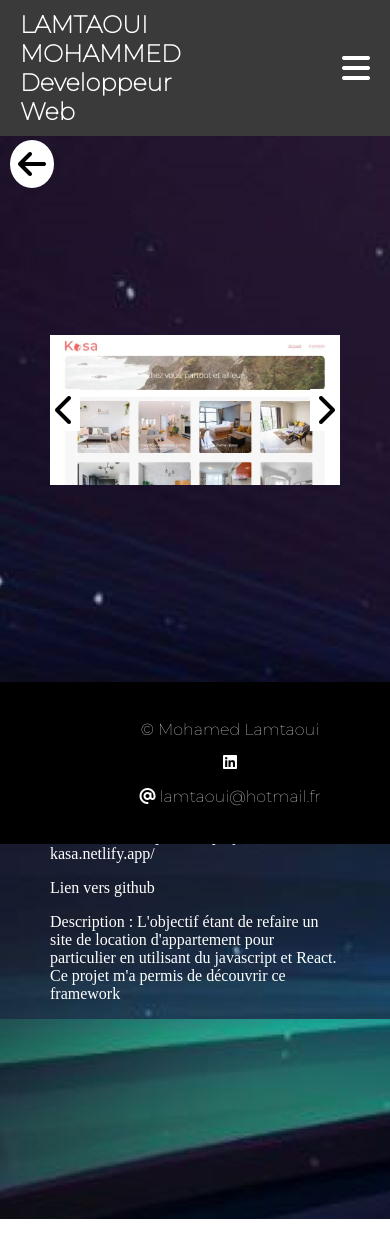
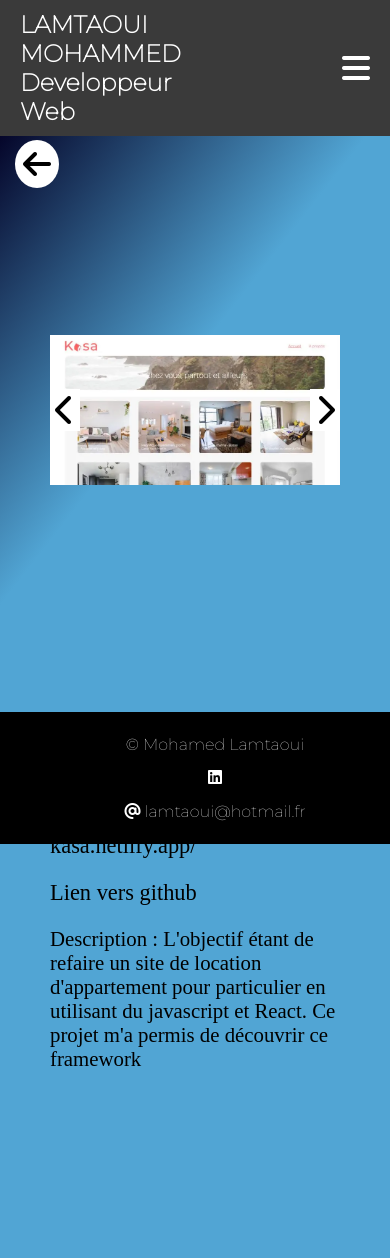
Before and after one commit to lamOpenclassroom/portfolio, a React (Create React App) app: page /detail/13 in a window 390 px wide. Shown: the top 1258 px of the page. Before the commit the page ends 1219 px from the top, so only its background shows below. Built offline with nearby package versions, Linux system fonts and the light colour scheme.

Commit message:
correction margin + delete code useless

```diff
--- a/src/assets/style/App.scss
+++ b/src/assets/style/App.scss
@@ -1,28 +1,16 @@
 html,body{
     margin: 0;
     padding: 0;
-    background-image: url("../image/image-font.jpg");
+    background: rgb(2,0,36);
+    background: linear-gradient(128deg, rgba(2,0,36,1) 0%, rgba(81,165,212,1) 33%);
     a{
         text-decoration:none;
         color: #000;
     }
 
     .my-app-change{
-        h1{
-            font-size: 2rem;
-            color: #fff;
-        }
-
-        h2{
-            color: #fff;
-        }
-
         p,a{
-            font-size: 1.2rem;
-            color: #fff;
-            @media (max-width:415px){
-                font-size: 1rem;
-            }
+            font-size: 1.4rem;
         }
 
         label{
--- a/src/assets/style/contact.scss
+++ b/src/assets/style/contact.scss
@@ -6,7 +6,7 @@ $gradientColor: rgb(170, 203, 221);
     display: flex;
     flex-direction: column;
     align-items: center;
-    margin-top: 80px;
+    margin-top: 75px;
     padding: 30px;
     height: 100vh;
     @media (max-width:725px){
--- a/src/assets/style/detail.scss
+++ b/src/assets/style/detail.scss
@@ -1,34 +1,23 @@
+.icon-detail{
+    position: relative;
     .detail{
         position: relative;
-    margin:150px 50px 50px;
         display:flex;
-    align-items: center;
         flex-wrap: wrap;
         justify-content: center;
+        align-items: center;
+        margin: 50px;
         @media (min-width:1235px){
             height: 100vh;
             justify-content: space-around;
         }
         @media (max-width:1235px){
+            margin: 50px 50px 200px 50px;
+        }
+        @media (max-width:740px){
             margin: 120px 50px 200px 50px;
         }
-    .return{
-        position: absolute;
-        top: 50px;
-        left: -40px;
-        font-size: 2rem;
-        color: #000;
-        padding: 8px;
-        background: #fff;
-        cursor: pointer;
-        border-radius: 50%;
-        @media(max-width:725px){
-            top: 20px;
-        }
-    }
-    margin: 50px;
-    display: flex;
-    align-items: center;
+
         .picture-size{
             .listPicture{
                 position: relative;
@@ -68,10 +57,10 @@
         }
 
         section{
-        list-style-type: none;
-        color: #000;
-        text-decoration: none;
             width: 600px;
+            @media(max-width:1236px){
+                width: 100%;
+            }
             h1{
                 font-size: 1.7rem;
             }
@@ -82,6 +71,22 @@
 
     }
 
+    .return{
+        position: absolute;
+        top: 50px;
+        left: 15px;
+        font-size: 2rem;
+        color: #000;
+        padding: 8px;
+        background: #fff;
+        cursor: pointer;
+        border-radius: 50%;
+        @media(max-width:725px){
+            top: 20px;
+        }
+    }
+}
+
 .hidden{
     display: none;
 }
--- a/src/assets/style/footer.scss
+++ b/src/assets/style/footer.scss
@@ -3,7 +3,6 @@ $blackColor:#000;
 
 .footer{
     background-color: #000;
-    padding: 15px;
     font-family: Montserrat,sans-serif;
     position: fixed;
     bottom: 0;
--- a/src/assets/style/project.scss
+++ b/src/assets/style/project.scss
@@ -17,7 +17,6 @@
     }
     section{
         display: flex;
-        flex-direction: row;
         flex-wrap: wrap;
         justify-content: space-evenly;
 
@@ -39,7 +38,7 @@
             }
 
             .title-picture,.modal{
-                color: #fff;
+                font-size: 1rem ;
             }
 
             .modal {
--- a/src/assets/style/propos.scss
+++ b/src/assets/style/propos.scss
@@ -1,11 +1,12 @@
 #main-page{
-    margin-top: 120px;
+    margin: 120px 30px 190px;
+    @media (max-width:450px){
+        margin: 160px 30px 190px;
+    }
 .propos,.parcours{
     display: flex;
-    margin: 30px 30px 190px;
     align-items: center;
     justify-content: space-between;
-    flex-wrap: wrap;
     @media (max-width:1290px){
         flex-direction: column;
     }
@@ -15,11 +16,15 @@
 
     img{
         border-radius: 20px;
+        @media(max-width:700px){
+            width: 100%;
+        }
     }
     .presentation{
-        margin-left: 30px;
         width: 600px;
-        height: auto;
+        @media(max-width:700px){
+            width: 100%;
+        }
     }
     .bloc-soc{
         display: flex;
--- a/src/assets/style/techno.scss
+++ b/src/assets/style/techno.scss
@@ -1,6 +1,5 @@
 .page-techno{
-    padding-top: 10px;
-    margin: 120px 0 200px 0;
+    margin: 120px 0;
     h1{
         text-align: center;
     }
--- a/src/components/Detail.js
+++ b/src/components/Detail.js
@@ -51,8 +51,10 @@ function Detail() {
     }
 
     return (
+        <div className="icon-detail">
+
             <div className="detail">
-            <i onClick={Return} className="fa-solid return fa-arrow-left"></i>
+
                 <div className="picture-size">
 
                     <div className="listPicture">
@@ -71,6 +73,10 @@ function Detail() {
                 </section>
 
             </div>
+
+            <i onClick={Return} className="fa-solid return fa-arrow-left"></i>
+
+        </div>
     )
 }
 
```
Lines whose indentation alone changed are shown as unchanged.
